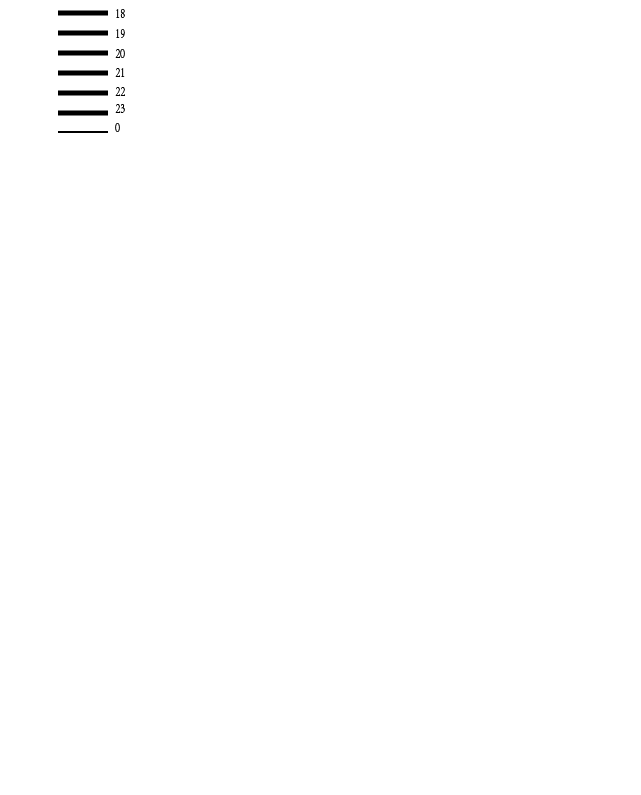
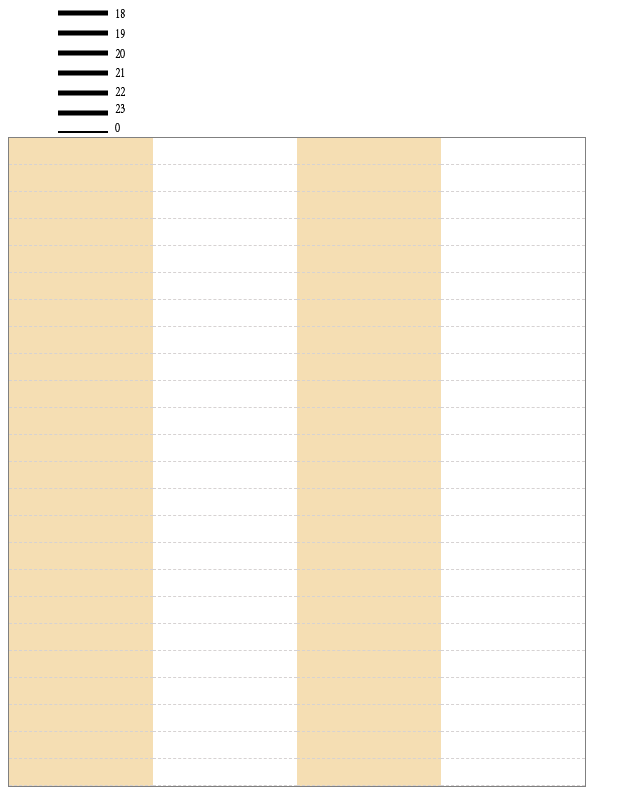
Before and after one commit to Mr-taiyan/todolistApp, a React (Vite) app: page / in a window 1280 px wide. Shown: the part 376-1171 px from the top of the page, without its empty margins (0-641 px from the left). Before the commit the page ends 800 px from the top, so only its background shows below. Built offline with nearby package versions, Linux system fonts and the light colour scheme.

Commit message:
switch to use flex box

```diff
--- a/src/App.js
+++ b/src/App.js
@@ -3,6 +3,7 @@ import ReactDom from "react-dom";
 import Selection from "./Selection";
 import { Router, Link } from "@reach/router";
 import getRandomColor from "./getRandomColor";
+import Boxes from "./Boxes";
 
 // const App = () => {
 //   const [plans, setPlans] = useState([]);
@@ -20,7 +21,8 @@ class App extends React.Component {
   constructor(props) {
     super(props);
     this.state = {
-      plans: []
+      plans: [],
+      optArr: []
     };
     this.handler = this.handler.bind(this);
   }
@@ -59,9 +61,9 @@ class App extends React.Component {
       }
     }
 
-    let a = document.getElementsByClassName("wrapper")[0];
-    a.style.width = `${optArr.length * 200}px`;
-    console.log(a.style);
+    // let a = document.getElementsByClassName("wrapper")[0];
+    // a.style.width = `${optArr.length * 200}px`;
+    // console.log(a.style);
 
     let finalArr = [];
     for (let i = 0, len = optArr.length; i < len; i++) {
@@ -81,13 +83,12 @@ class App extends React.Component {
   render() {
     return (
       <div>
-        {console.log(this.state.optArr)}
         <Selection handler={this.handler} />
         <div className="set">
           <div>
             <img src={require("../img/time-scale.png")} alt="not found" />
           </div>
-          <div className="wrapper" style={{ width: "0px" }}>
+          {/* <div className="wrapper" style={{ width: "0px" }}>
             {!this.state.optArr
               ? []
               : this.state.optArr.map(
@@ -104,8 +105,9 @@ class App extends React.Component {
                     </div>
                   )
                 )}
-          </div>
+          </div> */}
         </div>
+        <Boxes Arr={this.state.optArr} />
       </div>
     );
   }
--- /dev/null
+++ b/src/Boxes.js
@@ -0,0 +1,24 @@
+import React from "react";
+
+const Boxes = ({ Arr }) => {
+  let column = Arr.length ? Arr.length : 0;
+  column = column > 4 ? column : 4;
+  let boxes = [];
+  for (let i = 0; i < column; i++) {
+    for (let j = 0; j < 24; j++) {
+      boxes.push(
+        <div className={i % 2 === 1 ? "blockwhite" : "blockgray"}></div>
+      );
+    }
+  }
+
+  const wrap = (
+    <div className="flexbox" style={{ width: column * 144 }}>
+      {boxes}
+    </div>
+  );
+
+  return wrap;
+};
+
+export default Boxes;
--- a/src/style.css
+++ b/src/style.css
@@ -10,18 +10,25 @@
   grid-template-rows: repeat(24, 1fr);
 }
 
-.a {
-  grid-column: 1/2;
-  grid-row: 1/2;
-  background-color: aqua;
+.flexbox {
+  width: auto;
+  height: 648px;
+  display: flex;
+  flex-flow: column wrap;
+  align-content: flex-start;
+  border: solid 1px gray;
 }
-.b {
-  grid-column: 1/2;
-  grid-row: 2/3;
-  background-color: burlywood;
+
+.blockgray {
+  background-color: wheat;
+  width: 144px;
+  height: 26px;
+  border-bottom: dashed 1px #d6d2d2;
 }
-.c {
-  grid-column: 2/4;
-  grid-row: 1/3;
-  background-color: darkgreen;
+
+.blockwhite {
+  background-color: white;
+  width: 144px;
+  height: 26px;
+  border-bottom: dashed 1px #d6d2d2;
 }
```
